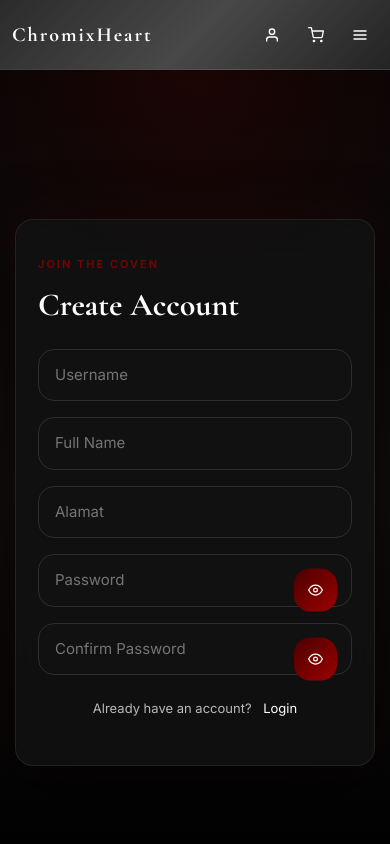
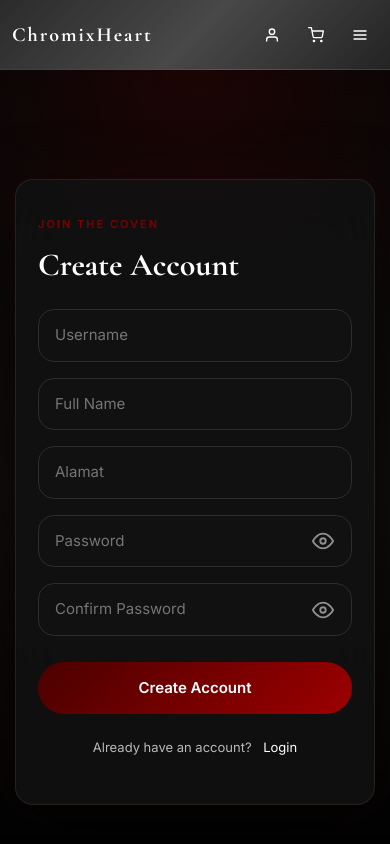
Before and after one commit to carseneptuns/ChromixHeart, a React (Vite) app in the folder client/: page /signup in a window 390 px wide. Shown: the top 844 px of the page. Built offline with nearby package versions, Linux system fonts and the light colour scheme; some icons are missing.

Commit message:
no longer human

```diff
--- a/client/src/pages/Signup.jsx
+++ b/client/src/pages/Signup.jsx
@@ -120,11 +120,6 @@ function Signup() {
                         required
                     />
 
-                    {passwordError && (
-                        <p className="password-error">
-                            {passwordError}
-                        </p>
-                    )}
                     <input
                         type="text"
                         name="nama_lengkap"
@@ -144,6 +139,7 @@ function Signup() {
                     />
 
                     <div className="password-group">
+
                         <input
                             type={showPassword ? "text" : "password"}
                             name="password"
@@ -160,6 +156,7 @@ function Signup() {
                         >
                             {showPassword ? <FiEyeOff /> : <FiEye />}
                         </button>
+
                     </div>
 
                     <div className="password-group">
@@ -191,6 +188,13 @@ function Signup() {
                         </p>
                     )}
 
+                    <button
+                        type="submit"
+                        className="auth-submit"
+                    >
+                        Create Account
+                    </button>
+
                 </form>
 
                 <p>
--- a/client/src/styles/login.css
+++ b/client/src/styles/login.css
@@ -67,30 +67,32 @@
     0 0 15px rgba(139,0,0,.3);
 }
 
-.auth-card button{
+.auth-submit{
     margin-top:10px;
     padding:17px;
     border:none;
     border-radius:50px;
-    background:
-    linear-gradient(
+
+    background:linear-gradient(
         135deg,
         #4b0000,
-    #9d0000);
+        #9d0000
+    );
 
     color:white;
     font-size:16px;
     font-weight:600;
+
     cursor:pointer;
     transition:.4s;
 }
 
-.auth-card button:hover{
+.auth-submit:hover{
     transform:translateY(-3px);
+
     box-shadow:
     0 0 25px rgba(139,0,0,.35);
 }
-
 .auth-card p{
     margin-top:30px;
     color:#b9b9b9;
@@ -121,36 +123,51 @@
 
 }
 .password-group{
-    position:relative;
+    position: relative;
     width:100%;
 }
 
 .password-group input{
     width:100%;
-    padding-right:50px;
+    padding-right:58px;
 }
 
-.toggle-password{
+.password-group .toggle-password{
     position:absolute;
     top:50%;
-    right:15px;
+    right:18px;
     transform:translateY(-50%);
 
+    width:auto;
+    height:auto;
+    padding:0;
+    margin:0;
+
+    background:transparent !important;
     border:none;
-    background:none;
+    outline:none;
+    box-shadow:none;
 
-    color:#999;
-    cursor:pointer;
-
-    font-size:20px;
+    color:#8f8f8f;
+    font-size:22px;
 
     display:flex;
     align-items:center;
     justify-content:center;
+
+    cursor:pointer;
+
+    transition:.3s;
 }
 
-.toggle-password:hover{
-    color:#740000;
+.password-group .toggle-password:hover{
+    color:#b40000;
+    transform:translateY(-50%) scale(1.08);
+}
+
+.password-group .toggle-password:focus{
+    outline:none;
+    box-shadow:none;
 }
 
 .password-error{
@@ -218,11 +235,10 @@
         font-size:15px;
     }
 
-    .auth-card button{
+    .auth-submit{
     padding:15px;
     font-size:15px;
 }
-
     .auth-card p{
         margin-top:24px;
         font-size:14px;
@@ -256,9 +272,9 @@
         border-radius:16px;
     }
 
-    .auth-card button{
-        padding:14px;
-        border-radius:16px;
+    .auth-submit{
+    padding:15px;
+    font-size:15px;
 }
 
     .auth-card p{
```
Lines whose indentation alone changed are shown as unchanged.
